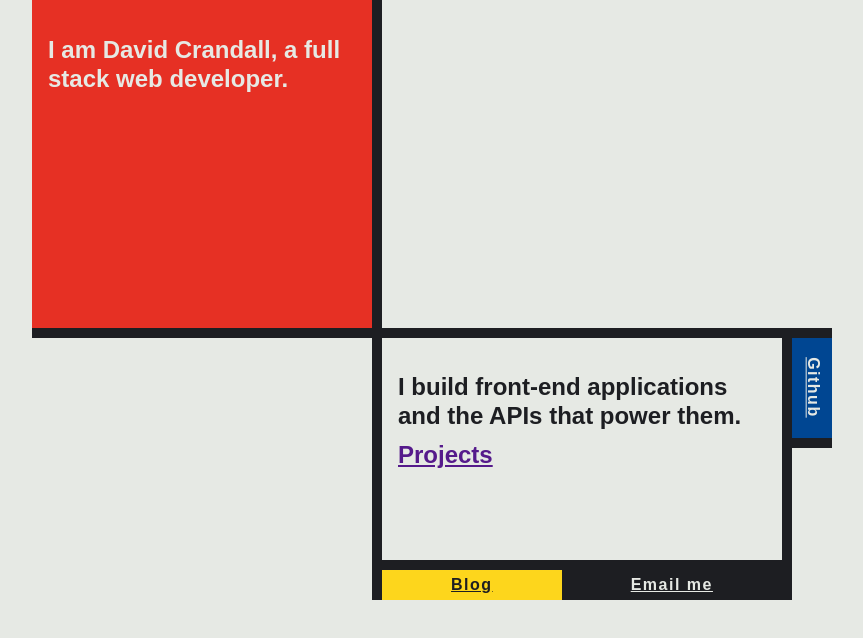
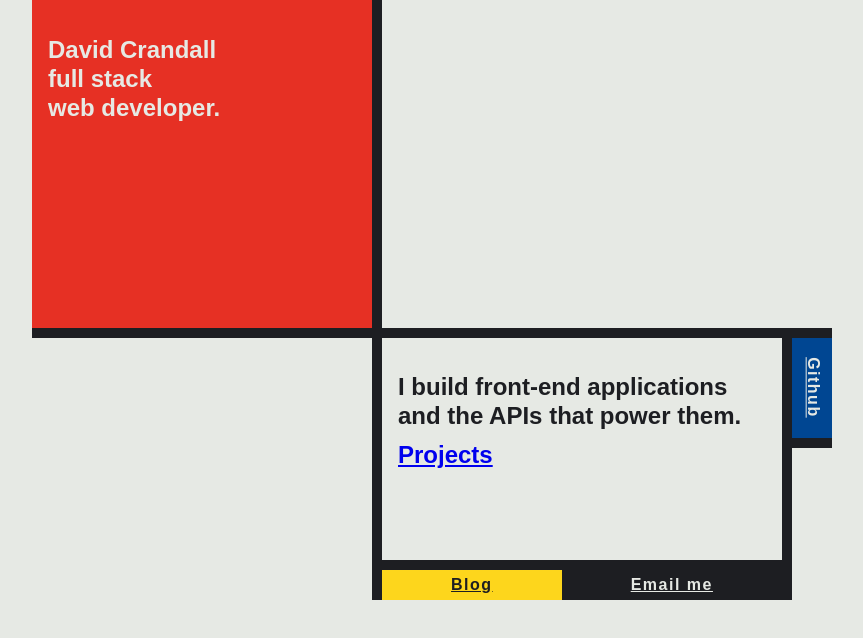
Before and after one commit to dacrands/mondrian-portfolio, a Gatsby site: page / in a window 1280 px wide. Shown: the whole page, without its empty margins (208-1071 px from the left). Built offline with nearby package versions, Linux system fonts and the light colour scheme; Gatsby itself is replaced by a stand-in of ours.

Commit message:
Better content, replace a elt with Link

```diff
--- a/src/components/CompThree.js
+++ b/src/components/CompThree.js
@@ -1,11 +1,19 @@
 import React from "react"
+import  { Link } from "gatsby";
 
 export default () => (
   <section className="comp__three">
     <div className="canvas">
       <div className="canvas__top">
         <div className="canvas__top-block">
-          <h2>I am David Crandall, a full stack web developer.
+          {/* br's, I know, but this is actually a decent use case */}
+          <h2>
+            David Crandall
+            <br/>
+            full stack
+            <br/>
+            web developer.
+            <br/>
           </h2>
         </div>
         <div className="canvas__top-block" />
@@ -19,7 +27,7 @@ export default () => (
                 I build front-end applications and the APIs
                 that power them.
                 <br />
-                <a style={{display: 'inline-block', marginTop: '10px'}} href="">Projects</a>
+                <Link style={{display: 'inline-block', marginTop: '10px'}} to="/about">Projects</Link>
               </h2>
             </div>
             <div className="grid-block--yellow">
```
